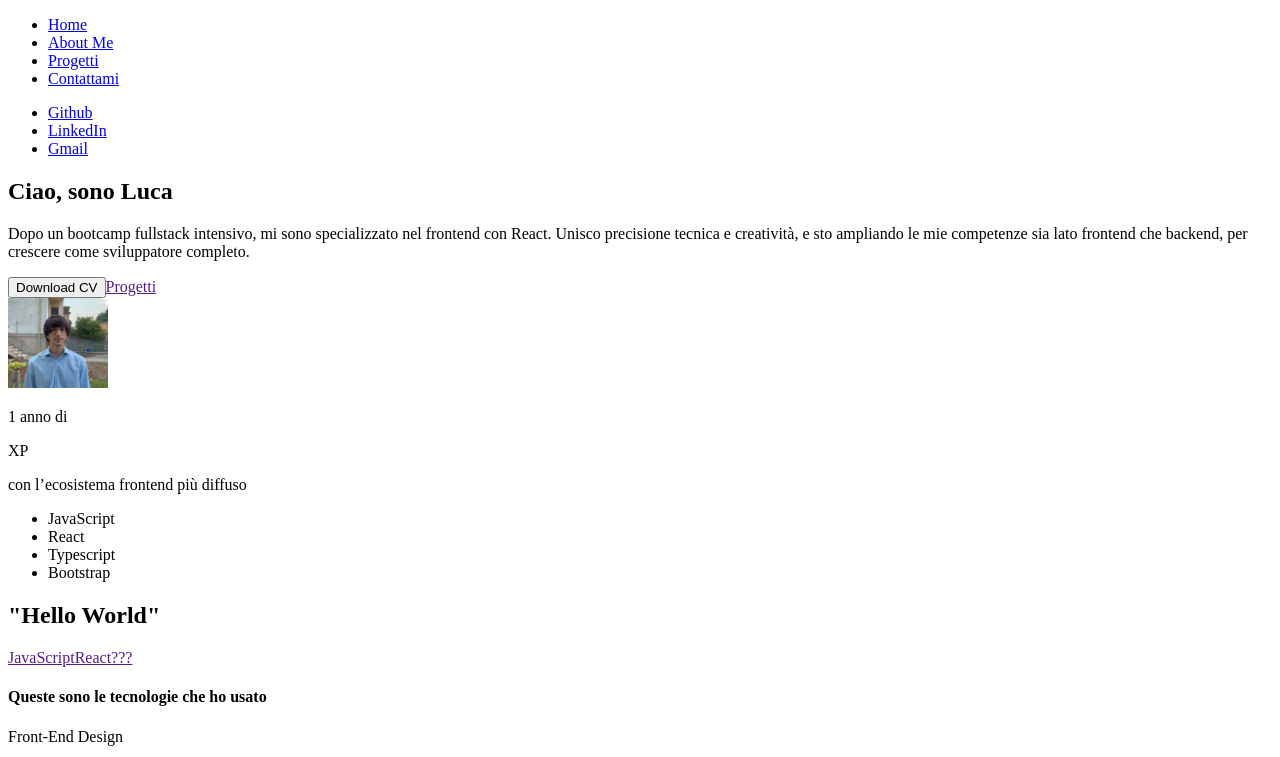
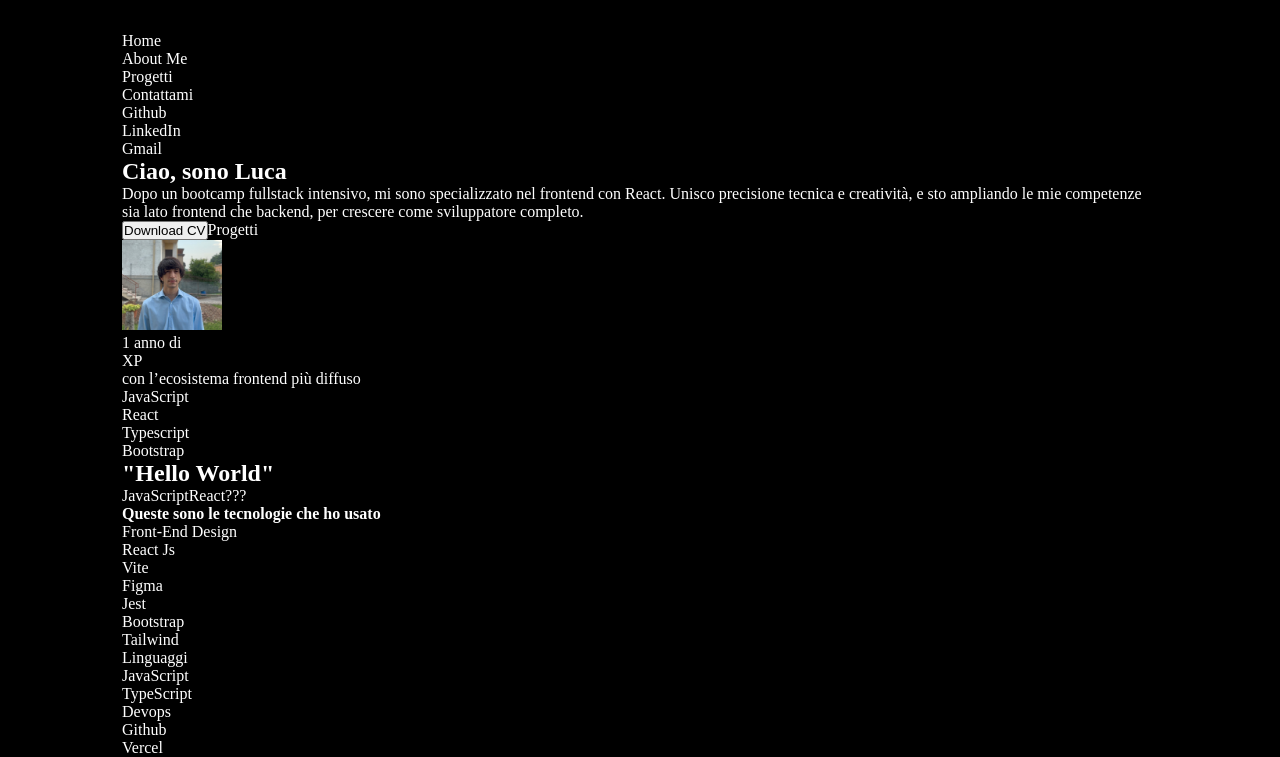
Before and after one commit to lucaconigliaro/Portfolio, a React (Vite) app: page / in a window 1280 px wide. Shown: the top 757 px of the page. Built offline with nearby package versions, Linux system fonts and the light colour scheme.

Commit message:
style: add CSS reset, layout container and start navbar

```diff
--- a/src/Layout/DefaultLayout.jsx
+++ b/src/Layout/DefaultLayout.jsx
@@ -4,7 +4,7 @@ import Footer from "../Components/Footer";
 
 export default function DefaultLayout() {
     return (
-        <div>
+        <div className="container">
             <Navbar />
             <Outlet />
             <Footer />
--- a/src/Pages/Home.jsx
+++ b/src/Pages/Home.jsx
@@ -4,7 +4,7 @@ export default function Home() {
         <>
 
             {/* Main */}
-            <main>
+            <main className="">
                 {/* 2 Hero section */}
                 <section>
 
--- a/src/index.css
+++ b/src/index.css
@@ -1,3 +1,34 @@
+/* RESET */
+* {
+    margin: 0;
+    padding: 0;
+    box-sizing: border-box;
+}
+
 img {
     max-width: 100px;
 }
+
+a {
+    text-decoration: none;
+    color: inherit;
+}
+
+ul {
+    list-style: none;
+}
+
+
+body {
+    background-color: black;
+    color: white;
+}
+
+/* LAYOUT */
+.container {
+    width: 1100px;
+    margin: 0 auto;
+    padding: 2rem ;
+}
+
+/* NAVBAR */
```
